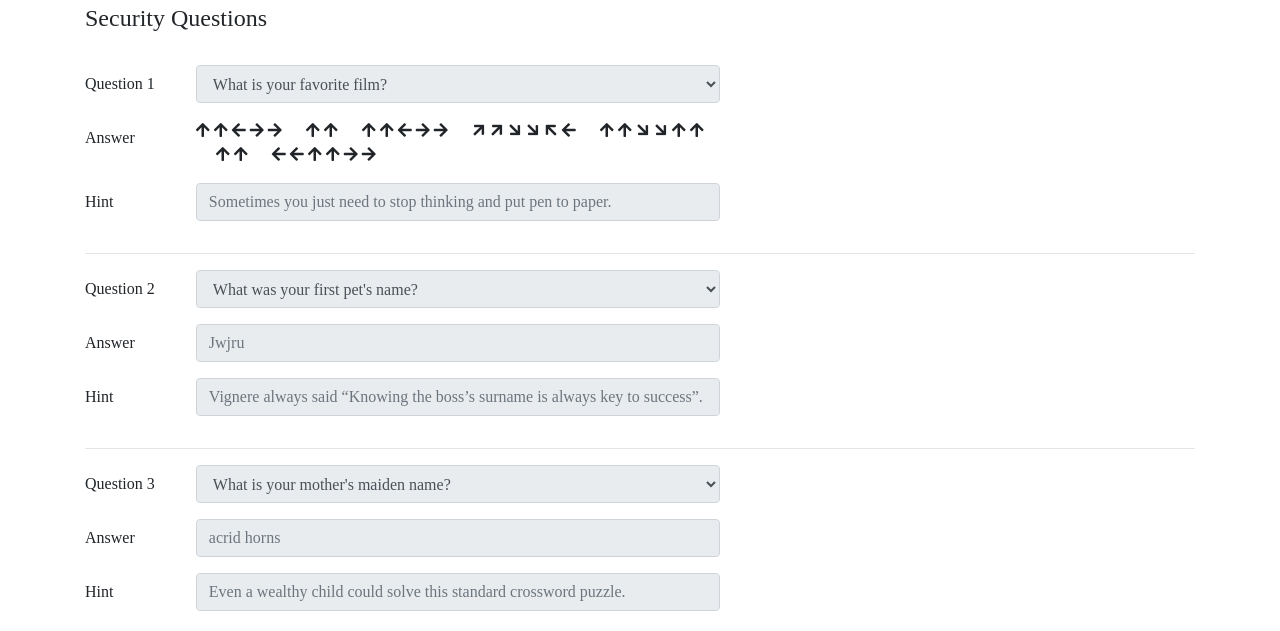
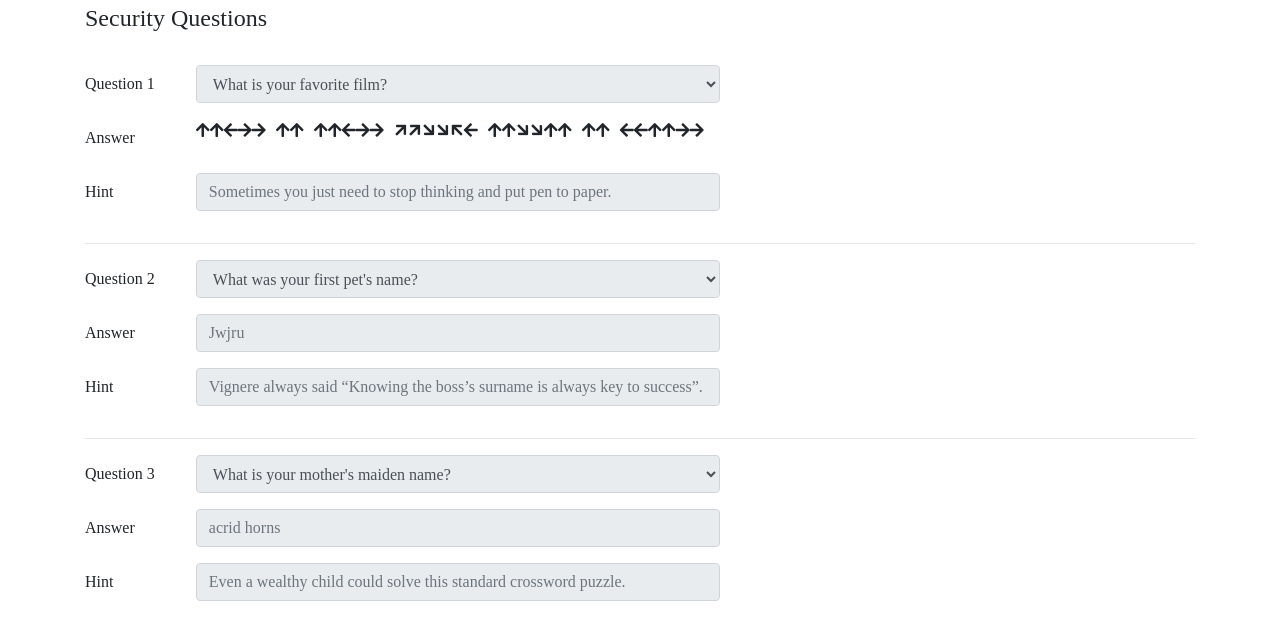
Before and after one commit to joocer/sitcon-H12019-ctf, a plain HTML site: page CTF_WebSite/customer/1005941005.html in a window 1280 px wide. Shown: the part 169-800 px from the top of the page. Drawn offline with Linux system fonts and the light colour scheme; a web font is replaced by a local one.

Commit message:
fixed bits of the arrows for customer 5

```diff
--- a/CTF_WebSite/css/heroic-features.css
+++ b/CTF_WebSite/css/heroic-features.css
@@ -162,3 +162,5 @@ footer {
     transform: rotate(45deg);
     display: inline-block;
   }
+
+  .two { margin-right: 6px; }
--- a/CTF_WebSite/customer/1005941005.html
+++ b/CTF_WebSite/customer/1005941005.html
@@ -65,44 +65,19 @@
                   <div class="form-group row">
                     <label for="a1" class="col-sm-2 col-form-label">Answer</label>
                     <div class="col-sm-10">
-                      <i class="fas fa-arrow-up"></i>
-                      <i class="fas fa-arrow-up"></i>
-                      <i class="fas fa-arrow-left"></i>
-                      <i class="fas fa-arrow-right"></i>
-                      <i class="fas fa-arrow-right"></i>
-                      <i class="far fa-circle fa-blank"></i>
-                      <i class="fas fa-arrow-up"></i>
-                      <i class="fas fa-arrow-up"></i>
-                      <i class="far fa-circle fa-blank"></i>
-                      <i class="fas fa-arrow-up"></i>
-                      <i class="fas fa-arrow-up"></i>
-                      <i class="fas fa-arrow-left"></i>
-                      <i class="fas fa-arrow-right"></i>
-                      <i class="fas fa-arrow-right"></i>
-                      <i class="far fa-circle fa-blank"></i>
-                      <i class="fas fa-arrow-up fa-rot45"></i>
-                      <i class="fas fa-arrow-up fa-rot45"></i>
-                      <i class="fas fa-arrow-right fa-rot45"></i>
-                      <i class="fas fa-arrow-right fa-rot45"></i>
-                      <i class="fas fa-arrow-left fa-rot45"></i>
-                      <i class="fas fa-arrow-left"></i>
-                      <i class="far fa-circle fa-blank"></i>
-                      <i class="fas fa-arrow-up"></i>
-                      <i class="fas fa-arrow-up"></i>
-                      <i class="fas fa-arrow-right fa-rot45"></i>
-                      <i class="fas fa-arrow-right fa-rot45"></i>
-                      <i class="fas fa-arrow-up"></i>
-                      <i class="fas fa-arrow-up"></i>
-                      <i class="far fa-circle fa-blank"></i>
-                      <i class="fas fa-arrow-up"></i>
-                      <i class="fas fa-arrow-up"></i>
-                      <i class="far fa-circle fa-blank"></i>
-                      <i class="fas fa-arrow-left"></i>
-                      <i class="fas fa-arrow-left"></i>
-                      <i class="fas fa-arrow-up"></i>
-                      <i class="fas fa-arrow-up"></i>
-                      <i class="fas fa-arrow-right"></i>
-                      <i class="fas fa-arrow-right"></i>
+                      <nobr><i class="fas fa-arrow-up"></i><i class="fas fa-arrow-up"></i><i class="fas fa-arrow-left"></i><i class="fas fa-arrow-right"></i><i class="fas fa-arrow-right"></i></nobr>
+                      <span class="two"> </span>
+                      <nobr><i class="fas fa-arrow-up"></i><i class="fas fa-arrow-up"></i></nobr>
+                      <span class="two"> </span>
+                      <nobr><i class="fas fa-arrow-up"></i><i class="fas fa-arrow-up"></i><i class="fas fa-arrow-left"></i><i class="fas fa-arrow-right"></i><i class="fas fa-arrow-right"></i></nobr>
+                      <span class="two"> </span>
+                      <nobr><i class="fas fa-arrow-up fa-rot45"></i><i class="fas fa-arrow-up fa-rot45"></i><i class="fas fa-arrow-right fa-rot45"></i><i class="fas fa-arrow-right fa-rot45"></i><i class="fas fa-arrow-left fa-rot45"></i><i class="fas fa-arrow-left"></i></nobr>
+                      <span class="two"> </span>
+                      <nobr></span><i class="fas fa-arrow-up"></i><i class="fas fa-arrow-up"></i><i class="fas fa-arrow-right fa-rot45"></i><i class="fas fa-arrow-right fa-rot45"></i><i class="fas fa-arrow-up"></i><i class="fas fa-arrow-up"></i></nobr>
+                      <span class="two"> </span>
+                      <nobr></span><i class="fas fa-arrow-up"></i><i class="fas fa-arrow-up"></i></nobr>
+                      <span class="two"> </span>
+                      <nobr><i class="fas fa-arrow-left"></i><i class="fas fa-arrow-left"></i><i class="fas fa-arrow-up"></i><i class="fas fa-arrow-up"></i><i class="fas fa-arrow-right"></i><i class="fas fa-arrow-right"></i></nobr>
                     </div>
                   </div>
                   <div class="form-group row">
```
Also changed, not shown: CTF_WebSite/contact.html (+7 -1 lines).
